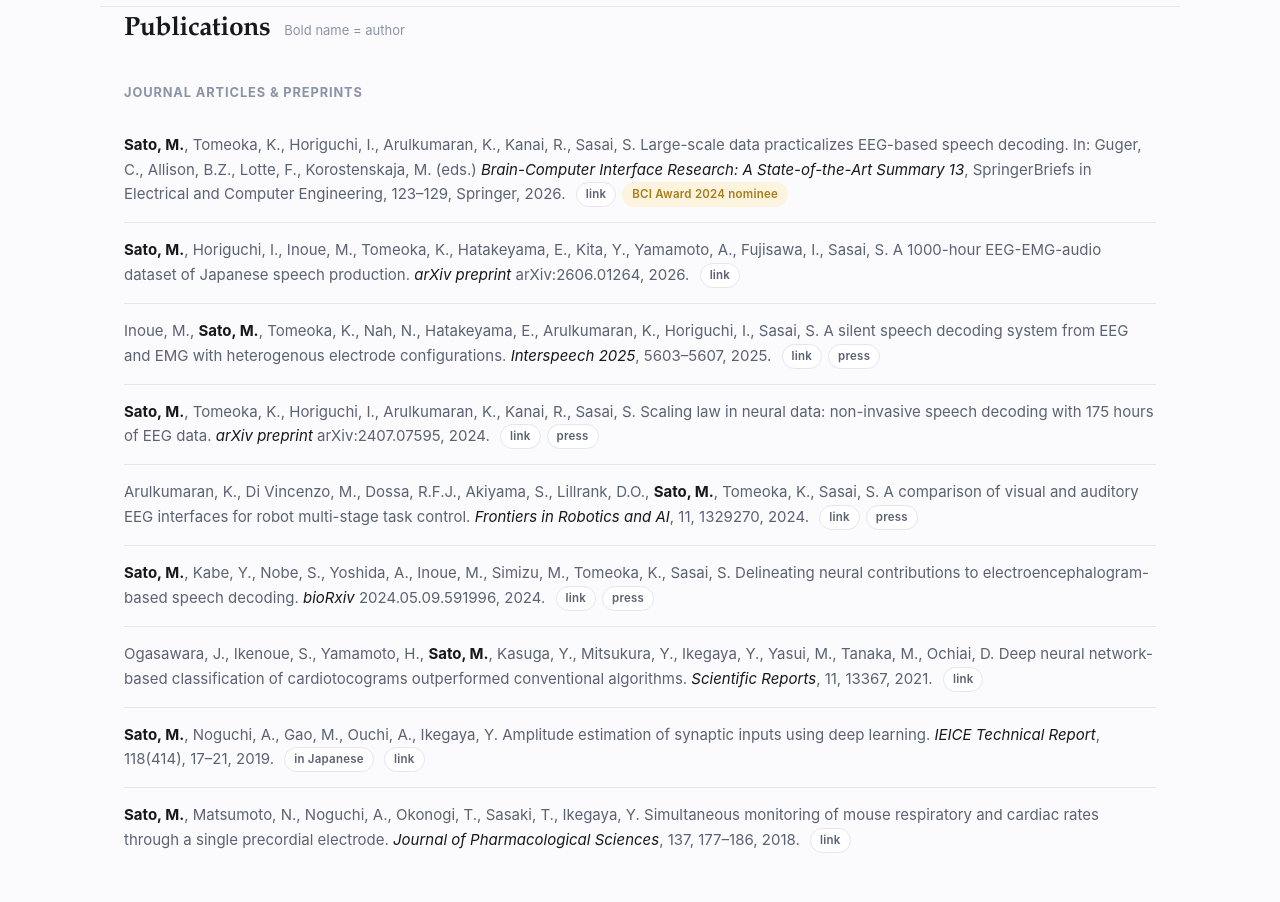
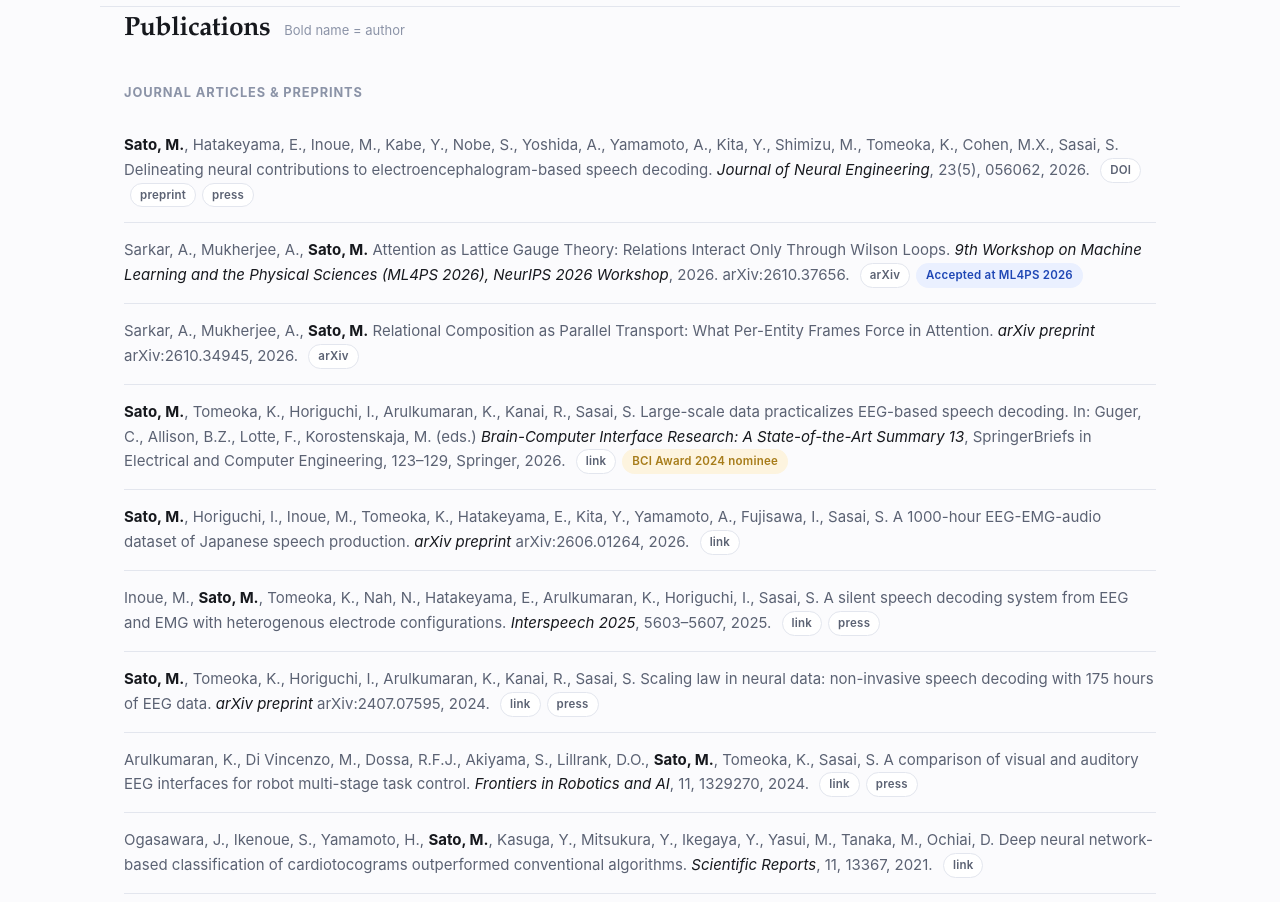
Before and after one commit to Motoshige496/Motoshige496.github.io, a plain HTML site: page index.html in a window 1280 px wide. Shown: the part 1517-2419 px from the top of the page. Drawn offline with Linux system fonts and the light colour scheme.

Commit message:
Update JNE publication and add attention theory papers

```diff
--- a/index.html
+++ b/index.html
@@ -330,6 +330,12 @@ footer{
 
   <h3><span data-l="en">Journal articles &amp; preprints</span><span data-l="ja">学術雑誌等に発表した論文、著書</span></h3>
   <ul class="pubs">
+    <li><em class="me">Sato, M.</em>, Hatakeyama, E., Inoue, M., Kabe, Y., Nobe, S., Yoshida, A., Yamamoto, A., Kita, Y., Shimizu, M., Tomeoka, K., Cohen, M.X., Sasai, S. Delineating neural contributions to electroencephalogram-based speech decoding. <span class="venue">Journal of Neural Engineering</span>, 23(5), 056062, 2026.
+      <a class="tag" href="https://doi.org/10.1088/1741-2552/aeb68d" target="_blank" rel="noopener">DOI</a><a class="tag" href="https://www.biorxiv.org/content/10.1101/2024.05.09.591996v2" target="_blank" rel="noopener"><span data-l="en">preprint</span><span data-l="ja">プレプリント</span></a><a class="tag" href="https://www.araya.org/publications/news20230512/" target="_blank" rel="noopener"><span data-l="en">press</span><span data-l="ja">解説記事</span></a></li>
+    <li>Sarkar, A., Mukherjee, A., <em class="me">Sato, M.</em> Attention as Lattice Gauge Theory: Relations Interact Only Through Wilson Loops. <span class="venue">9th Workshop on Machine Learning and the Physical Sciences (ML4PS 2026), NeurIPS 2026 Workshop</span>, 2026. arXiv:2610.37656.
+      <a class="tag" href="https://arxiv.org/abs/2610.37656" target="_blank" rel="noopener">arXiv</a><span class="tag oral"><span data-l="en">Accepted at ML4PS 2026</span><span data-l="ja">ML4PS 2026 採択</span></span></li>
+    <li>Sarkar, A., Mukherjee, A., <em class="me">Sato, M.</em> Relational Composition as Parallel Transport: What Per-Entity Frames Force in Attention. <span class="venue">arXiv preprint</span> arXiv:2610.34945, 2026.
+      <a class="tag" href="https://arxiv.org/abs/2610.34945" target="_blank" rel="noopener">arXiv</a></li>
     <li><em class="me">Sato, M.</em>, Tomeoka, K., Horiguchi, I., Arulkumaran, K., Kanai, R., Sasai, S. Large-scale data practicalizes EEG-based speech decoding. In: Guger, C., Allison, B.Z., Lotte, F., Korostenskaja, M. (eds.) <span class="venue">Brain-Computer Interface Research: A State-of-the-Art Summary 13</span>, SpringerBriefs in Electrical and Computer Engineering, 123&ndash;129, Springer, 2026.
       <a class="tag" href="https://doi.org/10.1007/978-3-032-25828-1_13" target="_blank" rel="noopener">link</a><span class="tag prize"><span data-l="en">BCI Award 2024 nominee</span><span data-l="ja">BCI Award 2024 ノミネート</span></span></li>
     <li><em class="me">Sato, M.</em>, Horiguchi, I., Inoue, M., Tomeoka, K., Hatakeyama, E., Kita, Y., Yamamoto, A., Fujisawa, I., Sasai, S. A 1000-hour EEG-EMG-audio dataset of Japanese speech production. <span class="venue">arXiv preprint</span> arXiv:2606.01264, 2026.
@@ -340,8 +346,6 @@ footer{
       <a class="tag" href="https://arxiv.org/abs/2407.07595" target="_blank" rel="noopener">link</a><a class="tag" href="https://www.araya.org/publications/news20240716/" target="_blank" rel="noopener"><span data-l="en">press</span><span data-l="ja">解説記事</span></a></li>
     <li>Arulkumaran, K., Di Vincenzo, M., Dossa, R.F.J., Akiyama, S., Lillrank, D.O., <em class="me">Sato, M.</em>, Tomeoka, K., Sasai, S. A comparison of visual and auditory EEG interfaces for robot multi-stage task control. <span class="venue">Frontiers in Robotics and AI</span>, 11, 1329270, 2024.
       <a class="tag" href="https://www.frontiersin.org/journals/robotics-and-ai/articles/10.3389/frobt.2024.1329270/full" target="_blank" rel="noopener">link</a><a class="tag" href="https://www.araya.org/publications/news20230728/" target="_blank" rel="noopener"><span data-l="en">press</span><span data-l="ja">解説記事</span></a></li>
-    <li><em class="me">Sato, M.</em>, Kabe, Y., Nobe, S., Yoshida, A., Inoue, M., Simizu, M., Tomeoka, K., Sasai, S. Delineating neural contributions to electroencephalogram-based speech decoding. <span class="venue">bioRxiv</span> 2024.05.09.591996, 2024.
-      <a class="tag" href="https://www.biorxiv.org/content/10.1101/2024.05.09.591996v2" target="_blank" rel="noopener">link</a><a class="tag" href="https://www.araya.org/publications/news20230512/" target="_blank" rel="noopener"><span data-l="en">press</span><span data-l="ja">解説記事</span></a></li>
     <li>Ogasawara, J., Ikenoue, S., Yamamoto, H., <em class="me">Sato, M.</em>, Kasuga, Y., Mitsukura, Y., Ikegaya, Y., Yasui, M., Tanaka, M., Ochiai, D. Deep neural network-based classification of cardiotocograms outperformed conventional algorithms. <span class="venue">Scientific Reports</span>, 11, 13367, 2021.
       <a class="tag" href="https://www.nature.com/articles/s41598-021-92805-9" target="_blank" rel="noopener">link</a></li>
     <li><span data-l="en"><em class="me">Sato, M.</em>, Noguchi, A., Gao, M., Ouchi, A., Ikegaya, Y. Amplitude estimation of synaptic inputs using deep learning. <span class="venue">IEICE Technical Report</span>, 118(414), 17&ndash;21, 2019. <span class="tag">in Japanese</span></span><span data-l="ja"><em class="me">佐藤元重</em>、野口朝子、高夢璇、大内彩子、池谷裕二、深層学習を用いたシナプス入力の振幅推定、<span class="venue">電子情報通信学会技術研究報告</span>、118(414), 17&ndash;21, 2019.</span>
```
